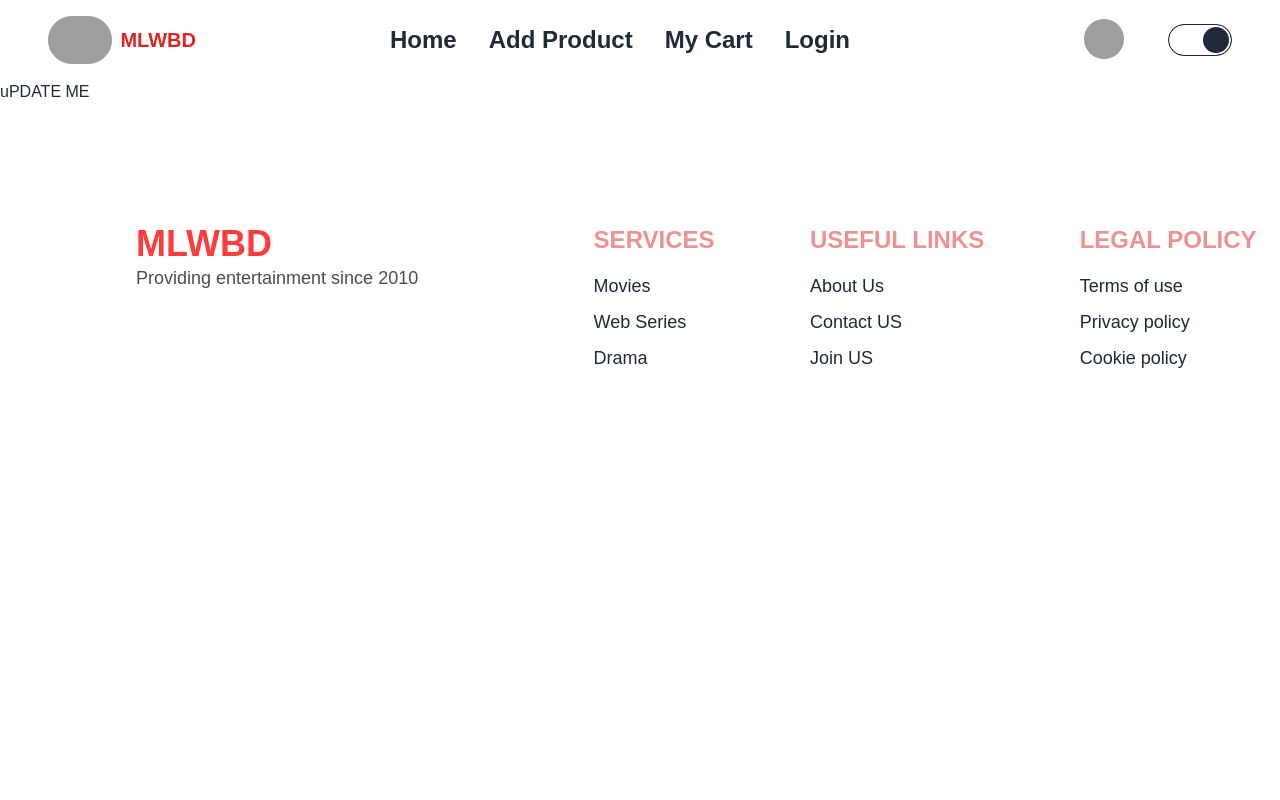
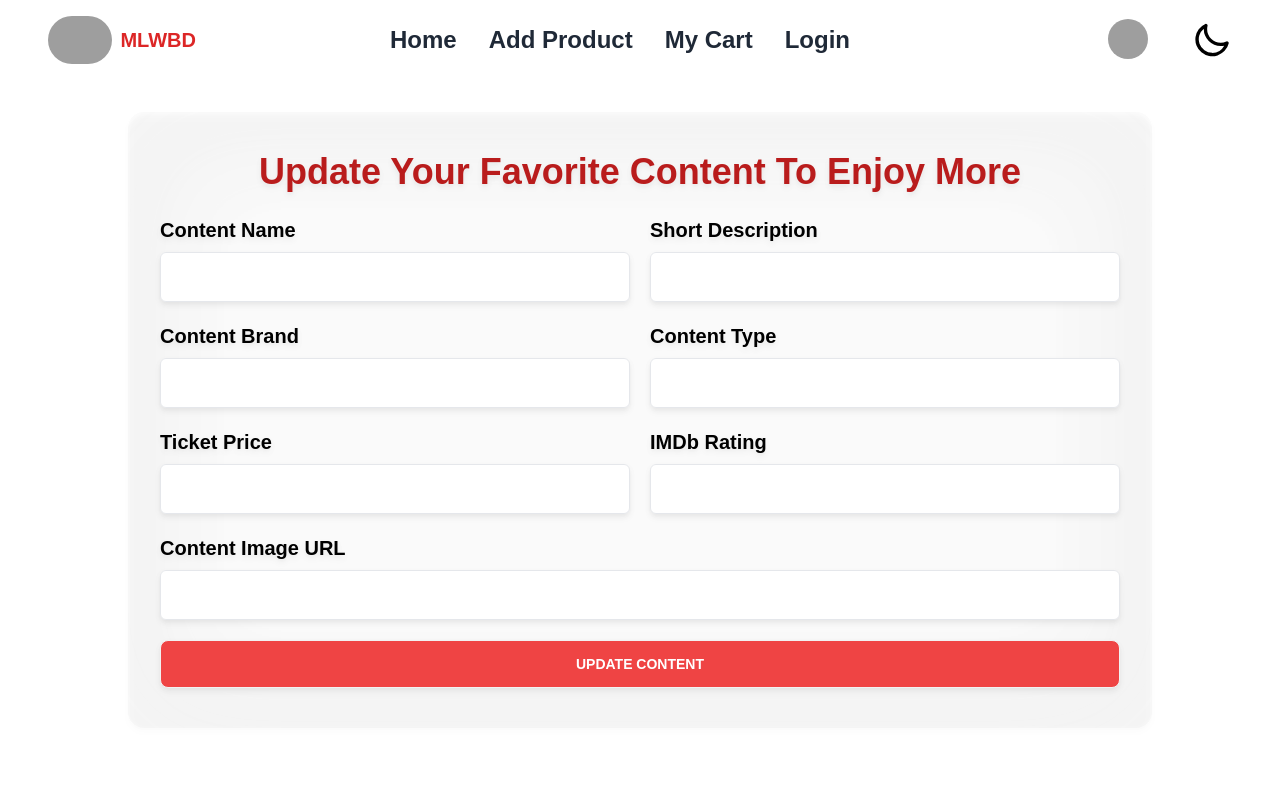
Before and after one commit to sahosskhan/MLWB-Client, a React (Vite) app: page /update in a window 1280 px wide. Shown: the top 800 px of the page. Built offline with nearby package versions, Linux system fonts and the light colour scheme; no server answers; grey boxes are pictures that could not be loaded.

Commit message:
hosing & update function done & 100% project done

```diff
--- a/src/Components/Navbar.jsx
+++ b/src/Components/Navbar.jsx
@@ -29,7 +29,9 @@ const Navbar = () => {
     }
   }, [theme]);
 
+
   const handleThemeSwitch = () => {
+
     setTheme(theme === "dark" ? "light" : "dark");
   };
 
@@ -161,12 +163,24 @@ const Navbar = () => {
               </ul>
             </div>
             <h1 className="lg:flex hidden items-center">
-              <input
+            <label className="swap swap-rotate">
+
+  {/* this hidden checkbox controls the state */}
+  <input  onClick={handleThemeSwitch} type="checkbox" />
+
+  {/* sun icon */}
+  <svg className="text-white swap-on fill-current w-10 h-10" xmlns="http://www.w3.org/2000/svg" viewBox="0 0 24 24"><path d="M5.64,17l-.71.71a1,1,0,0,0,0,1.41,1,1,0,0,0,1.41,0l.71-.71A1,1,0,0,0,5.64,17ZM5,12a1,1,0,0,0-1-1H3a1,1,0,0,0,0,2H4A1,1,0,0,0,5,12Zm7-7a1,1,0,0,0,1-1V3a1,1,0,0,0-2,0V4A1,1,0,0,0,12,5ZM5.64,7.05a1,1,0,0,0,.7.29,1,1,0,0,0,.71-.29,1,1,0,0,0,0-1.41l-.71-.71A1,1,0,0,0,4.93,6.34Zm12,.29a1,1,0,0,0,.7-.29l.71-.71a1,1,0,1,0-1.41-1.41L17,5.64a1,1,0,0,0,0,1.41A1,1,0,0,0,17.66,7.34ZM21,11H20a1,1,0,0,0,0,2h1a1,1,0,0,0,0-2Zm-9,8a1,1,0,0,0-1,1v1a1,1,0,0,0,2,0V20A1,1,0,0,0,12,19ZM18.36,17A1,1,0,0,0,17,18.36l.71.71a1,1,0,0,0,1.41,0,1,1,0,0,0,0-1.41ZM12,6.5A5.5,5.5,0,1,0,17.5,12,5.51,5.51,0,0,0,12,6.5Zm0,9A3.5,3.5,0,1,1,15.5,12,3.5,3.5,0,0,1,12,15.5Z"/></svg>
+
+  {/* moon icon */}
+  <svg className="text-black swap-off fill-current w-10 h-10" xmlns="http://www.w3.org/2000/svg" viewBox="0 0 24 24"><path d="M21.64,13a1,1,0,0,0-1.05-.14,8.05,8.05,0,0,1-3.37.73A8.15,8.15,0,0,1,9.08,5.49a8.59,8.59,0,0,1,.25-2A1,1,0,0,0,8,2.36,10.14,10.14,0,1,0,22,14.05,1,1,0,0,0,21.64,13Zm-9.5,6.69A8.14,8.14,0,0,1,7.08,5.22v.27A10.15,10.15,0,0,0,17.22,15.63a9.79,9.79,0,0,0,2.1-.22A8.11,8.11,0,0,1,12.14,19.73Z"/></svg>
+
+</label>
+              {/* <input
                 onClick={handleThemeSwitch}
                 type="checkbox"
                 className="toggle toggle-lg"
                 checked
-              />
+              /> */}
             </h1>
           </div>
         </div>
--- a/src/Page/AddCart.jsx
+++ b/src/Page/AddCart.jsx
@@ -1,20 +1,18 @@
 // eslint-disable-next-line no-unused-vars
-import React from 'react';
+import React from "react";
 
 // eslint-disable-next-line react/prop-types
-const AddCart = ({items, handleDelete}) => {
-
+const AddCart = ({ items, handleDelete }) => {
   // eslint-disable-next-line react/prop-types
-  const {_id, name, brand, photo, rating, } = items ;
+  const { _id, name, brand, photo, rating } = items;
   console.log(items);
   return (
-        <div>
+    <div className="">
       <div className="flex rounded-xl flex-col items-center justify-center w-full max-w-sm mx-auto">
         <div
           className="w-full h-[500px]  bg-gray-300 bg-center bg-cover rounded-xl shadow-md"
           style={{
-              backgroundImage:
-                `url(${photo})`,
+            backgroundImage: `url(${photo})`,
           }}
         >
           <h3 className="font-bold px-6 py-3 bg-opacity-5 bg-white backdrop-blur-3xl border-none filter drop-shadow-md  w-auto uppercase text-white">
@@ -32,7 +30,10 @@ const AddCart = ({items, handleDelete}) => {
             </span>
           </div>
 
-            <button onClick={()=>handleDelete(_id)} className="btn btn-sm btn-block border-none bg-red-400 hover:bg-red-300">
+          <button
+            onClick={() => handleDelete(_id)}
+            className="btn btn-sm btn-block border-none bg-red-400 hover:bg-red-300"
+          >
             Remove
           </button>
         </div>
--- a/src/Page/AddProduct/ProductAdd.jsx
+++ b/src/Page/AddProduct/ProductAdd.jsx
@@ -55,7 +55,7 @@ const ProductAdd = () => {
     setSelectedBrand("");
 
     fetch(
-      "https://brand-shop-a10-server-8uj11cpgh-sahosskhan359-gmailcom.vercel.app/Content",
+      "https://brand-shop-a10-server-dvnu72qyk-sahosskhan359-gmailcom.vercel.app/Content",
       {
         method: "POST",
         headers: {
--- a/src/Page/BrandsProduct/Brand.jsx
+++ b/src/Page/BrandsProduct/Brand.jsx
@@ -48,8 +48,9 @@ const Brand = ({ items }) => {
             <Link to={`/viewdetails/${_id}`}>
               <button className="btn border-none bg-red-500 ">View Details</button>
               </Link>
+              <Link to={`/updatecontent/${_id}`}>
               <button className="btn border-none bg-orange-500">Update Content</button>
-
+              </Link>
             </div>
           </div>
         </div>
--- a/src/Page/UpdateContent.jsx
+++ b/src/Page/UpdateContent.jsx
@@ -1,12 +1,170 @@
 // eslint-disable-next-line no-unused-vars
-import React from 'react';
+import React from "react";
+import { useLoaderData } from "react-router-dom";
+import Swal from "sweetalert2";
 
 const UpdateContent = () => {
-    return (
-        <div>
-            <h1>uPDATE ME</h1>
+  const items = useLoaderData();
+  const { _id, name, description, rating, photo, price, brand, type } =
+    items || {};
+
+  const HandelUpdateContent = (event) => {
+    event.preventDefault();
+    const from = event.target;
+    const name = from.name.value;
+    const description = from.description.value;
+    const brand = from.brand.value;
+    const type = from.type.value;
+    const price = from.price.value;
+    const rating = from.rating.value;
+    const photo = from.photo.value;
+
+    const addContent =
+      { _id, name, description, brand, type, price, rating, photo } || {};
+    console.log(addContent);
+
+    from.name.value = "";
+    from.description.value = "";
+    from.brand.value = "";
+    from.type.value = "";
+    from.price.value = "";
+    from.rating.value = "";
+    from.photo.value = "";
+
+    fetch(
+      `https://brand-shop-a10-server-dvnu72qyk-sahosskhan359-gmailcom.vercel.app/contents/${_id}`,
+      {
+        method: "PUT",
+        headers: {
+          "content-type": "application/json",
+        },
+        body: JSON.stringify(addContent),
+      }
+    )
+      .then((res) => res.json())
+      .then((data) => {
+        console.log(data);
+        if (data.modifiedCount > 0) {
+          Swal.fire({
+            title: "Success!",
+            text: "Update Content Sucessfully",
+            icon: "success",
+            confirmButtonText: "Done",
+          });
+        }
+      });
+  };
+
+  return (
+    <div>
+      <div>
+        <div className="mt-8 container mx-auto">
+          <div className="w-full px-8 py-10 mx-auto overflow-hidden bg-opacity-20 bg-white backdrop-blur-3xl border-none filter drop-shadow-md rounded-2xl p-2 lg:max-w-5xl shadow-gray-300/50 ">
+            <h1 className="text-4xl font-bold text-center  text-red-700">
+              Update Your Favorite Content To Enjoy More
+            </h1>
+
+            <form onSubmit={HandelUpdateContent} className="mt-6">
+              <div className="flex gap-5">
+                <div className="from-control  flex-1 ">
+                  <label className="block mb-2 lg:text-xl font-bold text-black dark:text-gray-200">
+                    Content Name
+                  </label>
+                  <input
+                    type="text"
+                    name="name"
+                    defaultValue={name}
+                    className="block w-full px-5 py-3 mt-2 text-gray-700 placeholder-gray-400 bg-red-50te border border-gray-200 rounded-md dark:placeholder-gray-600 dark:bg-gray-900 dark:text-gray-300 dark:border-gray-700 focus:border-red-400 dark:focus:border-red-400 focus:ring-red-400 focus:outline-none focus:ring focus:ring-opacity-40"
+                  />
+                </div>
+
+                <div className="from-control  flex-1">
+                  <label className="block mb-2 lg:text-xl font-bold text-black dark:text-gray-200">
+                    Short Description
+                  </label>
+                  <input
+                    type="text"
+                    name="description"
+                    defaultValue={description}
+                    className="block w-full px-5 py-3 mt-2 text-gray-700 placeholder-gray-400 bg-red-50te border border-gray-200 rounded-md dark:placeholder-gray-600 dark:bg-gray-900 dark:text-gray-300 dark:border-gray-700 focus:border-red-400 dark:focus:border-red-400 focus:ring-red-400 focus:outline-none focus:ring focus:ring-opacity-40"
+                  />
+                </div>
+              </div>
+              <div className="flex gap-5">
+                <div className="from-control flex-1 mt-5">
+                  <label className="block mb-2 lg:text-xl font-bold text-black dark:text-gray-200">
+                    Content Brand
+                  </label>
+                  <input
+                    type="text"
+                    name="brand"
+                    defaultValue={brand}
+                    className="block w-full px-5 py-3 mt-2 text-gray-700 placeholder-gray-400 bg-red-50te border border-gray-200 rounded-md dark:placeholder-gray-600 dark:bg-gray-900 dark:text-gray-300 dark:border-gray-700 focus:border-red-400 dark:focus:border-red-400 focus:ring-red-400 focus:outline-none focus:ring focus:ring-opacity-40"
+                  />
+                </div>
+
+                <div className="from-control  flex-1 mt-5">
+                  <label className="block mb-2 lg:text-xl font-bold text-black dark:text-gray-200">
+                    Content Type
+                  </label>
+                  <input
+                    type="text"
+                    name="type"
+                    defaultValue={type}
+                    className="block w-full px-5 py-3 mt-2 text-gray-700 placeholder-gray-400 bg-red-50te border border-gray-200 rounded-md dark:placeholder-gray-600 dark:bg-gray-900 dark:text-gray-300 dark:border-gray-700 focus:border-red-400 dark:focus:border-red-400 focus:ring-red-400 focus:outline-none focus:ring focus:ring-opacity-40"
+                  />
+                </div>
+              </div>
+
+              <div className="flex gap-5">
+                <div className="from-control  flex-1 mt-5">
+                  <label className="block mb-2 lg:text-xl font-bold text-black dark:text-gray-200">
+                    Ticket Price
+                  </label>
+                  <input
+                    type="text"
+                    name="price"
+                    defaultValue={price}
+                    className="block w-full px-5 py-3 mt-2 text-gray-700 placeholder-gray-400 bg-red-50te border border-gray-200 rounded-md dark:placeholder-gray-600 dark:bg-gray-900 dark:text-gray-300 dark:border-gray-700 focus:border-red-400 dark:focus:border-red-400 focus:ring-red-400 focus:outline-none focus:ring focus:ring-opacity-40"
+                  />
+                </div>
+
+                <div className="mt-5 flex-1">
+                  <label className="block mb-2 lg:text-xl font-bold text-black dark:text-gray-200">
+                    IMDb Rating
+                  </label>
+                  <input
+                    type="text"
+                    name="rating"
+                    defaultValue={rating}
+                    className="block w-full px-5 py-3 mt-2 text-gray-700 placeholder-gray-400 bg-red-50te border border-gray-200 rounded-md dark:placeholder-gray-600 dark:bg-gray-900 dark:text-gray-300 dark:border-gray-700 focus:border-red-400 dark:focus:border-red-400 focus:ring-red-400 focus:outline-none focus:ring focus:ring-opacity-40"
+                  />
+                </div>
+              </div>
+
+              <div className="from-control flex-1 mt-5">
+                <label className="block mb-2 lg:text-xl font-bold text-black dark:text-gray-200">
+                  Content Image URL
+                </label>
+                <input
+                  type="text"
+                  name="photo"
+                  defaultValue={photo}
+                  className="block w-full px-5 py-3 mt-2 text-gray-700 placeholder-gray-400 bg-red-50te border border-gray-200 rounded-md dark:placeholder-gray-600 dark:bg-gray-900 dark:text-gray-300 dark:border-gray-700 focus:border-red-400 dark:focus:border-red-400 focus:ring-red-400 focus:outline-none focus:ring focus:ring-opacity-40"
+                />
+              </div>
+
+              <input
+                className="btn btn-block mt-5 bg-red-500 text-white hover:bg-rose-500"
+                type="submit"
+                value="Update Content"
+              />
+            </form>
+          </div>
         </div>
-    );
+      </div>
+    </div>
+  );
 };
 
 export default UpdateContent;
--- a/src/Page/ViewDetails.jsx
+++ b/src/Page/ViewDetails.jsx
@@ -17,7 +17,7 @@ const ViewDetails = () => {
     console.log(items);
 
     fetch(
-      "https://brand-shop-a10-server-8uj11cpgh-sahosskhan359-gmailcom.vercel.app/addCarts",
+      "https://brand-shop-a10-server-dvnu72qyk-sahosskhan359-gmailcom.vercel.app/addCarts",
       {
         method: "POST",
         headers: { "content-type": "application/json" },
```
Also changed, not shown: src/Page/MyCart.jsx (+4 -3 lines), src/Routes/Routes.jsx (+20 -4 lines), 1 other file (tests, documents, lock files or other folders). Lines whose indentation alone changed are shown as unchanged.
